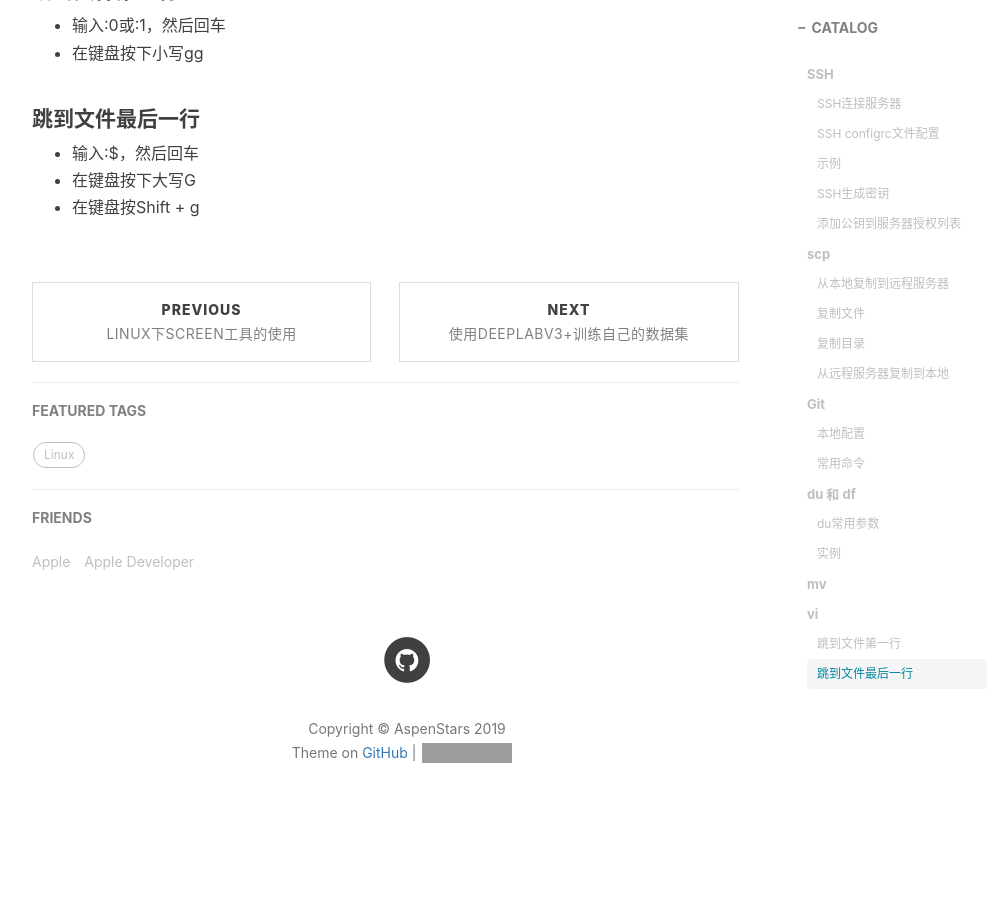
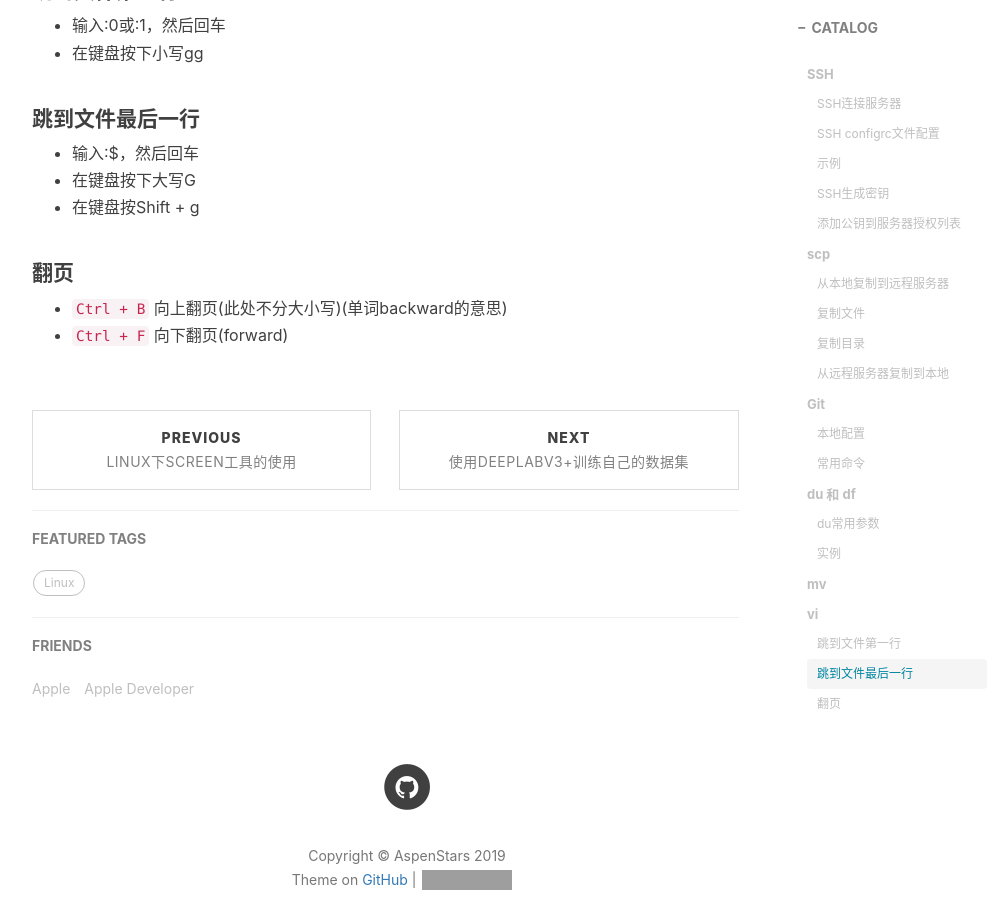
Before and after one commit to aspenstarss/aspenstarss.github.io, a Jekyll site: the page built from _posts/2019-03-03-Linux中一些常见命令的使用实例(不定期更新).md, in a window 1280 px wide and 900 px high, scrolled down 4449 px. Shown: the whole window, without its empty margins (233-1224 px from the left). Built offline with Jekyll 4.4.1, drawn with Linux system fonts in a browser that asks for light colours; nearby versions of some CDN libraries; comment, search, counter and statistics services are not loaded; before the commit the page ends 5306 px from its top, so only the background shows below that; grey boxes are pictures that could not be loaded.

Commit message:
增加vi翻页操作

```diff
--- a/_posts/2019-03-03-Linux中一些常见命令的使用实例(不定期更新).md
+++ b/_posts/2019-03-03-Linux中一些常见命令的使用实例(不定期更新).md
@@ -169,3 +169,7 @@ mv file_name dir  // 将文件移动到dir目录下
 - 输入:$，然后回车
 - 在键盘按下大写G
 - 在键盘按Shift + g
+
+#### 翻页
+- `Ctrl + B` 向上翻页(此处不分大小写)(单词backward的意思)
+- `Ctrl + F` 向下翻页(forward)
```
